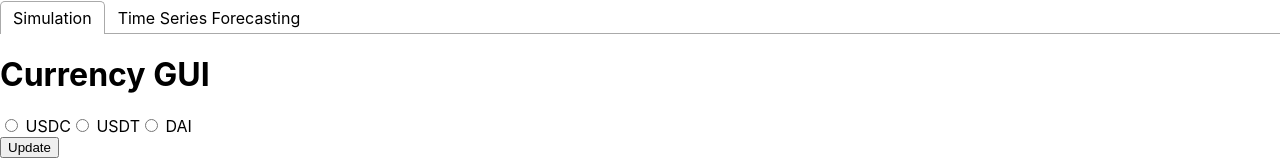
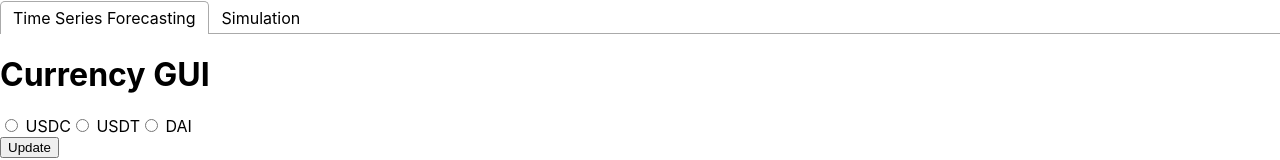
Before and after one commit to skodali4/FH03-Senior-Design-Project, a React (Create React App) app in the folder model-gui/: page / in a window 1280 px wide. Shown: the top 160 px of the page. Built offline with nearby package versions, Linux system fonts and the light colour scheme.

Commit message:
switch names of tabs

```diff
--- a/model-gui/src/App.js
+++ b/model-gui/src/App.js
@@ -124,8 +124,8 @@
     <div className="App">
       <Tabs>
         <TabList>
+          <Tab>Time Series Forecasting</Tab>
           <Tab>Simulation</Tab>
-          <Tab>Time Series Forecasting</Tab>
         </TabList>
 
         <TabPanel>
```
